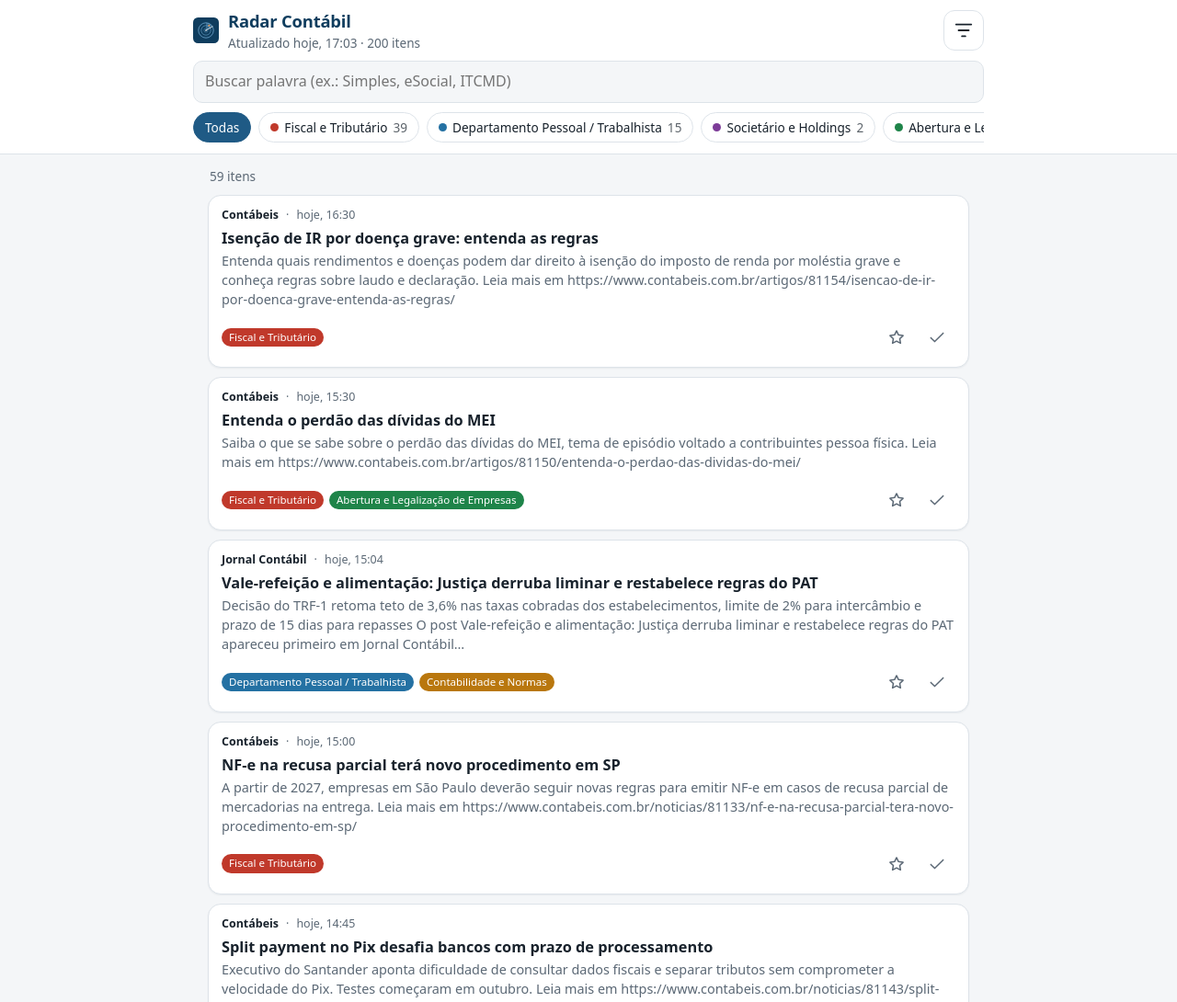
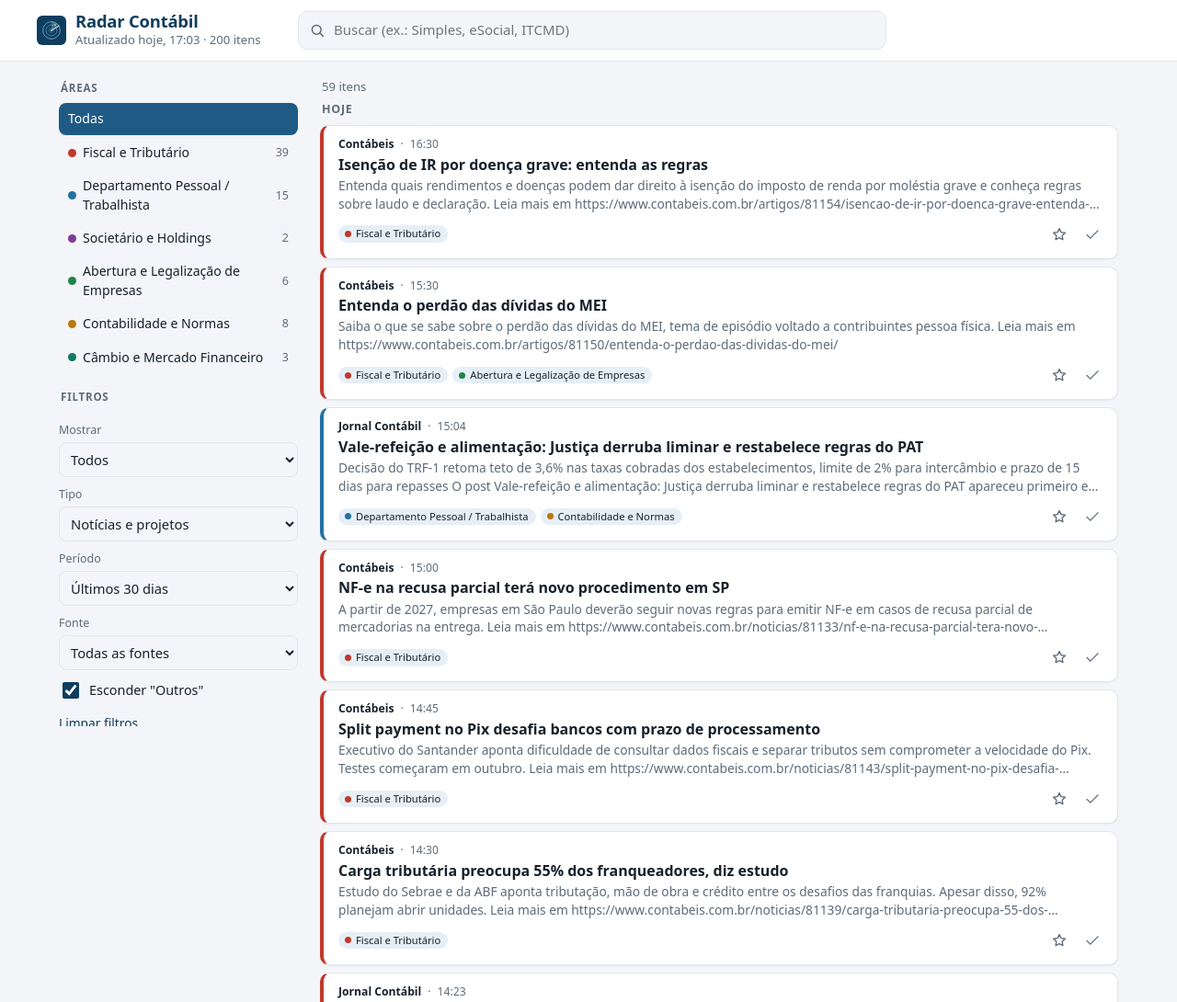
Before and after one commit to gabrielhfg1-rgb/radar-contabil, a plain HTML site: page docs/index.html in a window 1280 px wide. Shown: the top 1090 px of the page at 92% size. Drawn offline with Linux system fonts and the light colour scheme.

Commit message:
Novo layout: barra lateral no computador, notícias agrupadas por dia e cartões compactos
Também limpa o rodapé 'O post ... apareceu primeiro em' e os links dos resumos
(inclusive dos itens já coletados) e tira palavras genéricas da área Normas.

Co-Authored-By: Claude Opus 5.5 <noreply@anthropic.com>
Claude-Session: https://claude.ai/code/session_01PxKG6p3J9pm8Gi6bBzSTcX

```diff
--- a/docs/app.js
+++ b/docs/app.js
@@ -73,6 +73,17 @@
     if (d >= hoje) return "hoje, " + hora;
     if (d >= new Date(hoje - DIA)) return "ontem, " + hora;
     return d.toLocaleDateString("pt-BR", { day: "2-digit", month: "2-digit", year: "numeric" });
+  }
+  function rotuloDia(iso) {
+    const d = new Date(iso);
+    const hoje = new Date(); hoje.setHours(0, 0, 0, 0);
+    if (d >= hoje) return "Hoje";
+    if (d >= new Date(hoje - DIA)) return "Ontem";
+    const t = d.toLocaleDateString("pt-BR", { weekday: "long", day: "2-digit", month: "long" });
+    return t.charAt(0).toUpperCase() + t.slice(1);
+  }
+  function hora(iso) {
+    return new Date(iso).toLocaleTimeString("pt-BR", { hour: "2-digit", minute: "2-digit" });
   }
   function ehNovo(item) {
     return !!estado.visitaAnterior && item.coletado_em > estado.visitaAnterior;
@@ -217,20 +228,21 @@
     const fav = !!estado.favoritos[i.id];
     const etiquetas = i.areas.map((a) =>
       '<span class="etiqueta" style="--cor:' + escapar(estado.corDaArea[a] || "#7f8c8d") + '">' + escapar(estado.nomeDaArea[a] || a) + "</span>").join("");
-    return '<li class="item' + (lido ? " lido" : "") + '" data-id="' + escapar(i.id) + '">' +
+    const corPrincipal = estado.corDaArea[i.areas[0]] || "#7f8c8d";
+    return '<li class="item' + (lido ? " lido" : "") + '" data-id="' + escapar(i.id) + '" style="--cor-area:' + escapar(corPrincipal) + '">' +
       '<div class="item-meta">' +
         (ehNovo(i) ? '<span class="selo-novo">NOVO</span>' : "") +
         (i.tipo === "projeto" ? '<span class="selo-pl">Projeto de lei</span>' : "") +
-        '<span class="fonte">' + escapar(i.fonte) + "</span><span>·</span><time datetime=\"" + escapar(i.data) + '">' + formatarData(i.data) + "</time>" +
+        '<span class="fonte">' + escapar(i.fonte) + "</span><span>·</span><time datetime=\"" + escapar(i.data) + '">' + hora(i.data) + "</time>" +
       "</div>" +
       '<a class="item-titulo" href="' + escapar(linkSeguro(i.link)) + '" target="_blank" rel="noopener noreferrer">' + escapar(i.titulo) + "</a>" +
       (i.resumo ? '<p class="item-resumo">' + escapar(i.resumo) + "</p>" : "") +
       '<div class="item-rodape"><div class="etiquetas">' + etiquetas + "</div>" +
         '<div class="acoes">' +
           '<button class="btn-fav" aria-pressed="' + fav + '" title="' + (fav ? "Tirar dos favoritos" : "Favoritar") + '" aria-label="Favorito">' +
-            '<svg viewBox="0 0 24 24" width="20" height="20" aria-hidden="true"><path d="M12 3.5l2.6 5.3 5.9.9-4.3 4.1 1 5.8L12 16.9l-5.2 2.7 1-5.8L3.5 9.7l5.9-.9z" fill="' + (fav ? "currentColor" : "none") + '" stroke="currentColor" stroke-width="1.8" stroke-linejoin="round"/></svg></button>' +
+            '<svg viewBox="0 0 24 24" width="18" height="18" aria-hidden="true"><path d="M12 3.5l2.6 5.3 5.9.9-4.3 4.1 1 5.8L12 16.9l-5.2 2.7 1-5.8L3.5 9.7l5.9-.9z" fill="' + (fav ? "currentColor" : "none") + '" stroke="currentColor" stroke-width="1.8" stroke-linejoin="round"/></svg></button>' +
           '<button class="btn-lido" aria-pressed="' + lido + '" title="' + (lido ? "Marcar como não lido" : "Marcar como lido") + '" aria-label="Lido">' +
-            '<svg viewBox="0 0 24 24" width="20" height="20" aria-hidden="true"><path d="M4 12.5l5 5L20 6.5" fill="none" stroke="currentColor" stroke-width="' + (lido ? "2.6" : "1.8") + '" stroke-linecap="round" stroke-linejoin="round"/></svg></button>' +
+            '<svg viewBox="0 0 24 24" width="18" height="18" aria-hidden="true"><path d="M4 12.5l5 5L20 6.5" fill="none" stroke="currentColor" stroke-width="' + (lido ? "2.6" : "1.8") + '" stroke-linecap="round" stroke-linejoin="round"/></svg></button>' +
         "</div></div></li>";
   }
 
@@ -239,7 +251,13 @@
     const lista = filtrar(semArea);
     desenharChips(semArea);
     const visiveis = lista.slice(0, estado.pagina * POR_PAGINA);
-    el.lista.innerHTML = visiveis.map(cartao).join("");
+    let diaAtual = "", html = "";
+    visiveis.forEach((i) => {
+      const dia = rotuloDia(i.data);
+      if (dia !== diaAtual) { diaAtual = dia; html += '<li class="dia" aria-hidden="false"><h2>' + escapar(dia) + "</h2></li>"; }
+      html += cartao(i);
+    });
+    el.lista.innerHTML = html;
     el.mais.hidden = visiveis.length >= lista.length;
     el.vazio.hidden = lista.length > 0;
     const novos = lista.filter(ehNovo).length;
@@ -312,8 +330,8 @@
   [el.fonte, el.tipo, el.periodo, el.mostrar, el.outros].forEach((c) => c.addEventListener("change", aoMudarFiltro));
 
   el.btnFiltros.addEventListener("click", () => {
-    const abrir = el.painel.hidden;
-    el.painel.hidden = !abrir;
+    const abrir = !el.painel.classList.contains("aberto");
+    el.painel.classList.toggle("aberto", abrir);
     el.btnFiltros.setAttribute("aria-expanded", String(abrir));
   });
   $("btn-limpar").addEventListener("click", () => {
--- a/docs/estilo.css
+++ b/docs/estilo.css
@@ -1,26 +1,27 @@
 :root {
-  --fundo: #f4f6f8;
+  --fundo: #f3f5f8;
   --cartao: #ffffff;
-  --texto: #18222c;
-  --sutil: #5b6875;
-  --borda: #dde3e9;
+  --texto: #17212b;
+  --sutil: #5d6b78;
+  --borda: #e1e6ec;
   --primaria: #0f3d5e;
-  --primaria-clara: #e3eef6;
+  --primaria-texto: #0f3d5e;
+  --realce: #e6eff6;
   --novo: #d35400;
-  --lido: 0.55;
-  --sombra: 0 1px 2px rgba(16, 32, 48, 0.06);
+  --sombra: 0 1px 2px rgba(16, 32, 48, 0.05);
   color-scheme: light;
 }
 @media (prefers-color-scheme: dark) {
   :root {
-    --fundo: #0f151b;
-    --cartao: #17212a;
-    --texto: #e6edf3;
-    --sutil: #93a1af;
-    --borda: #26333f;
-    --primaria: #7fb8e0;
-    --primaria-clara: #1d3346;
-    --novo: #f39c50;
+    --fundo: #0e141a;
+    --cartao: #161f28;
+    --texto: #e5ecf2;
+    --sutil: #8e9cab;
+    --borda: #243240;
+    --primaria: #1f5a85;
+    --primaria-texto: #8cc3ea;
+    --realce: #1b2c3b;
+    --novo: #f0954a;
     --sombra: none;
     color-scheme: dark;
   }
@@ -33,111 +34,184 @@ body {
   margin: 0;
   background: var(--fundo);
   color: var(--texto);
-  font: 16px/1.45 system-ui, -apple-system, "Segoe UI", Roboto, sans-serif;
+  font: 15px/1.45 system-ui, -apple-system, "Segoe UI", Roboto, sans-serif;
   padding-bottom: env(safe-area-inset-bottom);
 }
-.sutil { color: var(--sutil); font-size: 0.85rem; margin: 0; }
+.sutil { color: var(--sutil); font-size: 0.82rem; margin: 0; }
 
-/* ---------- topo ---------- */
+/* ---------------- topo ---------------- */
 .topo {
-  position: sticky; top: 0; z-index: 5;
+  position: sticky; top: 0; z-index: 10;
   background: var(--cartao);
   border-bottom: 1px solid var(--borda);
-  padding: calc(10px + env(safe-area-inset-top)) 16px 0;
+  padding: calc(10px + env(safe-area-inset-top)) 16px 10px;
 }
-.topo-linha { display: flex; align-items: center; justify-content: space-between; gap: 12px; max-width: 860px; margin: 0 auto; }
-.marca { display: flex; align-items: center; gap: 10px; min-width: 0; }
-.marca h1 { font-size: 1.15rem; margin: 0; color: var(--primaria); letter-spacing: -0.01em; }
+.topo-conteudo {
+  max-width: 1200px; margin: 0 auto;
+  display: grid; grid-template-columns: 1fr auto; grid-template-areas: "marca botao" "busca busca";
+  align-items: center; gap: 10px 12px;
+}
+.marca { grid-area: marca; display: flex; align-items: center; gap: 10px; min-width: 0; }
+.marca h1 { font-size: 1.15rem; margin: 0; color: var(--primaria-texto); letter-spacing: -0.01em; line-height: 1.2; }
+.busca { grid-area: busca; position: relative; color: var(--sutil); }
+.busca svg { position: absolute; left: 12px; top: 50%; transform: translateY(-50%); }
+.busca input {
+  width: 100%; font: inherit; padding: 9px 12px 9px 38px; border-radius: 10px;
+  border: 1px solid var(--borda); background: var(--fundo); color: var(--texto);
+}
+.busca input:focus { outline: 2px solid var(--primaria-texto); outline-offset: -1px; }
 .btn-icone {
-  position: relative; display: grid; place-items: center;
-  width: 44px; height: 44px; border-radius: 12px;
+  grid-area: botao; position: relative; display: grid; place-items: center;
+  width: 42px; height: 42px; border-radius: 10px;
   border: 1px solid var(--borda); background: var(--cartao); color: var(--texto); cursor: pointer;
 }
-.btn-icone[aria-expanded="true"] { background: var(--primaria-clara); }
+.btn-icone[aria-expanded="true"] { background: var(--realce); }
 .bolinha {
-  position: absolute; top: -4px; right: -4px; min-width: 18px; height: 18px; padding: 0 5px;
+  position: absolute; top: -5px; right: -5px; min-width: 18px; height: 18px; padding: 0 5px;
   border-radius: 9px; background: var(--novo); color: #fff; font-size: 0.7rem; line-height: 18px; text-align: center;
 }
-.busca { max-width: 860px; margin: 10px auto 0; }
-.busca input {
-  width: 100%; font: inherit; padding: 10px 12px; border-radius: 10px;
-  border: 1px solid var(--borda); background: var(--fundo); color: var(--texto);
-}
+
+/* ---------------- estrutura ---------------- */
+.layout { max-width: 1200px; margin: 0 auto; }
+.lateral { padding: 10px 16px 0; }
+.bloco + .bloco { margin-top: 10px; }
+.titulo-bloco { display: none; }
+
+/* Áreas — no celular, uma faixa que rola para o lado */
 .chips {
-  display: flex; gap: 8px; overflow-x: auto; padding: 10px 0 12px; max-width: 860px; margin: 0 auto;
+  display: flex; gap: 8px; overflow-x: auto; margin: 0 -16px; padding: 2px 16px 6px;
   scrollbar-width: none;
 }
 .chips::-webkit-scrollbar { display: none; }
 .chip {
-  flex: 0 0 auto; display: inline-flex; align-items: center; gap: 6px;
-  font: inherit; font-size: 0.85rem; padding: 6px 12px; border-radius: 999px; cursor: pointer;
+  flex: 0 0 auto; display: inline-flex; align-items: center; gap: 7px;
+  font: inherit; font-size: 0.84rem; padding: 6px 12px; border-radius: 999px; cursor: pointer;
   border: 1px solid var(--borda); background: var(--cartao); color: var(--texto); white-space: nowrap;
 }
-.chip .ponto { width: 9px; height: 9px; border-radius: 50%; background: var(--cor); }
+.chip .ponto { width: 9px; height: 9px; border-radius: 50%; background: var(--cor); flex: 0 0 auto; }
+.chip .qtd { color: var(--sutil); font-variant-numeric: tabular-nums; font-size: 0.78rem; }
 .chip[aria-pressed="true"] { background: var(--cor); border-color: var(--cor); color: #fff; }
 .chip[aria-pressed="true"] .ponto { background: #fff; }
-.chip .qtd { opacity: 0.7; font-variant-numeric: tabular-nums; }
+.chip[aria-pressed="true"] .qtd { color: rgba(255, 255, 255, 0.85); }
 
-/* ---------- filtros ---------- */
+/* Filtros — no celular, abrem pelo botão ☰ */
 .filtros {
-  max-width: 860px; margin: 0 auto; padding: 12px 16px;
-  display: grid; grid-template-columns: 1fr 1fr; gap: 10px 12px;
-  background: var(--cartao); border-bottom: 1px solid var(--borda);
+  display: none;
+  background: var(--cartao); border: 1px solid var(--borda); border-radius: 12px; padding: 12px;
+  grid-template-columns: 1fr 1fr; gap: 10px 12px;
 }
-.filtros[hidden] { display: none; }
-.filtros label { display: flex; flex-direction: column; gap: 4px; font-size: 0.8rem; color: var(--sutil); }
+.filtros.aberto { display: grid; }
+.filtros label { display: flex; flex-direction: column; gap: 4px; font-size: 0.78rem; color: var(--sutil); }
 .filtros select {
-  font: inherit; font-size: 0.95rem; padding: 8px; border-radius: 8px;
+  font: inherit; font-size: 0.92rem; padding: 7px 8px; border-radius: 8px;
   border: 1px solid var(--borda); background: var(--fundo); color: var(--texto); width: 100%;
 }
 .filtros .check { flex-direction: row; align-items: center; gap: 8px; color: var(--texto); font-size: 0.9rem; grid-column: 1 / -1; }
-.filtros .check input { width: 20px; height: 20px; }
-.filtros-acoes { grid-column: 1 / -1; display: flex; flex-wrap: wrap; gap: 8px 16px; }
-.btn-texto { font: inherit; font-size: 0.9rem; background: none; border: 0; color: var(--primaria); padding: 6px 0; cursor: pointer; text-decoration: underline; }
+.filtros .check input { width: 18px; height: 18px; accent-color: var(--primaria); }
+.filtros-acoes { grid-column: 1 / -1; display: flex; flex-wrap: wrap; gap: 4px 16px; }
+.btn-texto { font: inherit; font-size: 0.86rem; background: none; border: 0; color: var(--primaria-texto); padding: 4px 0; cursor: pointer; text-decoration: underline; text-underline-offset: 2px; }
 
-/* ---------- lista ---------- */
-main { max-width: 860px; margin: 0 auto; padding: 8px 16px 24px; }
-.resumo-lista { margin: 6px 2px 10px; }
-.lista { list-style: none; margin: 0; padding: 0; display: grid; gap: 10px; }
-.item {
-  background: var(--cartao); border: 1px solid var(--borda); border-radius: 14px;
-  padding: 12px 14px; box-shadow: var(--sombra);
-}
-.item.lido .item-titulo, .item.lido .item-resumo { opacity: var(--lido); }
-.item-meta { display: flex; flex-wrap: wrap; align-items: center; gap: 4px 8px; font-size: 0.78rem; color: var(--sutil); }
-.item-meta .fonte { font-weight: 600; color: var(--texto); }
-.selo-novo { background: var(--novo); color: #fff; border-radius: 4px; padding: 0 6px; font-size: 0.7rem; font-weight: 700; letter-spacing: 0.03em; }
-.selo-pl { border: 1px solid var(--sutil); border-radius: 4px; padding: 0 5px; font-size: 0.7rem; }
-.item-titulo { display: block; margin: 6px 0 4px; font-size: 1.02rem; font-weight: 600; line-height: 1.3; color: var(--texto); text-decoration: none; }
-.item-titulo:hover { color: var(--primaria); text-decoration: underline; }
-.item-resumo { margin: 0; font-size: 0.9rem; color: var(--sutil); overflow-wrap: anywhere; }
-.item-rodape { display: flex; align-items: center; justify-content: space-between; gap: 8px; margin-top: 10px; }
-.etiquetas { display: flex; flex-wrap: wrap; gap: 6px; }
-.etiqueta { font-size: 0.72rem; padding: 2px 8px; border-radius: 999px; color: #fff; background: var(--cor); }
-.acoes { display: flex; gap: 4px; flex: 0 0 auto; }
-.acoes button {
-  width: 40px; height: 40px; display: grid; place-items: center; border-radius: 10px; cursor: pointer;
-  border: 1px solid transparent; background: none; color: var(--sutil);
-}
-.acoes button:hover { border-color: var(--borda); }
-.acoes button[aria-pressed="true"] { color: var(--novo); }
-.acoes .btn-lido[aria-pressed="true"] { color: var(--primaria); }
-.btn-mais {
-  display: block; width: 100%; margin: 14px 0 0; padding: 12px; font: inherit; cursor: pointer;
-  border-radius: 12px; border: 1px solid var(--borda); background: var(--cartao); color: var(--primaria);
-}
-.vazio { text-align: center; color: var(--sutil); padding: 40px 0; }
-
-/* ---------- rodapé ---------- */
-.rodape { max-width: 860px; margin: 0 auto; padding: 0 16px 32px; }
-.rodape summary { cursor: pointer; color: var(--sutil); font-size: 0.9rem; padding: 8px 0; }
-.rodape ul { padding-left: 18px; font-size: 0.82rem; margin: 4px 0 12px; }
-.rodape li { margin-bottom: 4px; overflow-wrap: anywhere; }
+.fontes-status { display: none; }
+.fontes-status summary { cursor: pointer; color: var(--sutil); font-size: 0.86rem; padding: 4px 0; }
+.fontes-status ul { padding-left: 16px; font-size: 0.8rem; margin: 6px 0 0; }
+.fontes-status li { margin-bottom: 6px; overflow-wrap: anywhere; }
 .ok { color: #1e8449; }
 .erro { color: #c0392b; }
 
-@media (min-width: 700px) {
-  .filtros { grid-template-columns: repeat(4, 1fr); }
-  .filtros .check { grid-column: auto / span 2; }
-  .filtros-acoes { grid-column: auto / span 2; justify-content: flex-end; }
+/* ---------------- lista ---------------- */
+main { padding: 6px 16px 32px; min-width: 0; }
+.resumo-lista { margin: 6px 2px 4px; color: var(--sutil); font-size: 0.82rem; }
+.lista { list-style: none; margin: 0; padding: 0; }
+.dia { margin: 18px 2px 8px; }
+.dia:first-child { margin-top: 6px; }
+.dia h2 {
+  margin: 0; font-size: 0.78rem; font-weight: 700; text-transform: uppercase; letter-spacing: 0.06em; color: var(--sutil);
 }
+.item {
+  position: relative;
+  background: var(--cartao); border: 1px solid var(--borda); border-left: 4px solid var(--cor-area, var(--borda));
+  border-radius: 10px; padding: 10px 12px 8px 14px; margin-bottom: 8px; box-shadow: var(--sombra);
+}
+.item.lido { background: transparent; }
+.item.lido .item-titulo, .item.lido .item-resumo { opacity: 0.55; }
+.item-meta { display: flex; flex-wrap: wrap; align-items: center; gap: 2px 7px; font-size: 0.76rem; color: var(--sutil); }
+.item-meta .fonte { font-weight: 600; color: var(--texto); }
+.selo-novo { background: var(--novo); color: #fff; border-radius: 4px; padding: 0 6px; font-size: 0.66rem; font-weight: 700; letter-spacing: 0.04em; }
+.selo-pl { border: 1px solid var(--sutil); border-radius: 4px; padding: 0 5px; font-size: 0.68rem; }
+.item-titulo {
+  display: block; margin: 3px 0 2px; font-size: 0.98rem; font-weight: 600; line-height: 1.32;
+  color: var(--texto); text-decoration: none;
+}
+.item-titulo:hover { color: var(--primaria-texto); text-decoration: underline; }
+.item-resumo {
+  margin: 0; font-size: 0.86rem; color: var(--sutil); overflow-wrap: anywhere;
+  display: -webkit-box; -webkit-line-clamp: 2; -webkit-box-orient: vertical; overflow: hidden;
+}
+.item-rodape { display: flex; align-items: center; justify-content: space-between; gap: 8px; margin-top: 6px; }
+.etiquetas { display: flex; flex-wrap: wrap; gap: 5px; }
+.etiqueta {
+  display: inline-flex; align-items: center; gap: 5px;
+  font-size: 0.7rem; padding: 1px 8px 1px 7px; border-radius: 999px;
+  background: var(--realce); color: var(--texto);
+}
+.etiqueta::before { content: ""; width: 7px; height: 7px; border-radius: 50%; background: var(--cor); }
+.acoes { display: flex; gap: 2px; flex: 0 0 auto; margin-right: -4px; }
+.acoes button {
+  width: 34px; height: 34px; display: grid; place-items: center; border-radius: 8px; cursor: pointer;
+  border: 0; background: none; color: var(--sutil);
+}
+.acoes button:hover { background: var(--realce); color: var(--texto); }
+.acoes button[aria-pressed="true"] { color: var(--novo); }
+.acoes .btn-lido[aria-pressed="true"] { color: var(--primaria-texto); }
+.btn-mais {
+  display: block; width: 100%; margin: 12px 0 0; padding: 11px; font: inherit; cursor: pointer;
+  border-radius: 10px; border: 1px solid var(--borda); background: var(--cartao); color: var(--primaria-texto);
+}
+.vazio { text-align: center; color: var(--sutil); padding: 40px 0; }
+.nota { margin-top: 20px; text-align: center; }
+
+/* ---------------- computador: barra lateral fixa ---------------- */
+@media (min-width: 900px) {
+  body { font-size: 15px; }
+  .topo { padding: 12px 24px; }
+  .topo-conteudo { grid-template-columns: 260px 1fr; grid-template-areas: "marca busca"; gap: 24px; }
+  .busca { max-width: 640px; }
+  .btn-icone { display: none; }
+
+  .layout { display: grid; grid-template-columns: 260px 1fr; gap: 24px; padding: 0 24px; }
+  .lateral {
+    position: sticky; top: 70px; align-self: start;
+    max-height: calc(100vh - 80px); overflow-y: auto; padding: 18px 0 24px;
+  }
+  .bloco + .bloco { margin-top: 18px; }
+  .titulo-bloco {
+    display: block; margin: 0 0 8px 2px; font-size: 0.72rem; font-weight: 700;
+    text-transform: uppercase; letter-spacing: 0.07em; color: var(--sutil);
+  }
+  .chips { flex-direction: column; gap: 2px; overflow: visible; margin: 0; padding: 0; }
+  .chip {
+    width: 100%; justify-content: flex-start; border-radius: 8px; border: 0; background: none;
+    padding: 7px 10px; font-size: 0.88rem; white-space: normal; text-align: left;
+  }
+  .chip:hover { background: var(--realce); }
+  .chip .qtd { margin-left: auto; }
+  .chip[aria-pressed="true"] { background: var(--cor); }
+
+  .filtros, .filtros.aberto {
+    display: grid; grid-template-columns: 1fr; gap: 10px;
+    background: none; border: 0; padding: 0; border-radius: 0;
+  }
+  .filtros .check, .filtros-acoes { grid-column: auto; }
+  .filtros-acoes { flex-direction: column; align-items: flex-start; gap: 2px; }
+  .fontes-status { display: block; border-top: 1px solid var(--borda); padding-top: 12px; }
+
+  main { padding: 14px 0 40px; }
+  .resumo-lista { margin-top: 4px; }
+  .item { padding: 11px 14px 9px 16px; }
+  .item-titulo { font-size: 1rem; }
+}
+
+/* No celular, "Situação das fontes" aparece no fim, junto com os filtros abertos */
+@media (max-width: 899px) {
+  .filtros.aberto ~ .fontes-status { display: block; padding: 0 2px; }
+}
--- a/docs/index.html
+++ b/docs/index.html
@@ -11,30 +11,38 @@
   <link rel="apple-touch-icon" href="icones/icone-180.png">
   <meta name="apple-mobile-web-app-capable" content="yes">
   <meta name="apple-mobile-web-app-title" content="Radar Contábil">
-  <link rel="stylesheet" href="estilo.css">
+  <link rel="stylesheet" href="estilo.css?v=2">
 </head>
 <body>
   <header class="topo">
-    <div class="topo-linha">
+    <div class="topo-conteudo">
       <div class="marca">
-        <img src="icones/icone.svg" alt="" width="28" height="28">
+        <img src="icones/icone.svg" alt="" width="32" height="32">
         <div>
           <h1>Radar Contábil</h1>
           <p id="atualizado" class="sutil">Carregando…</p>
         </div>
+      </div>
+      <div class="busca">
+        <svg viewBox="0 0 24 24" width="18" height="18" aria-hidden="true"><circle cx="11" cy="11" r="6.5" fill="none" stroke="currentColor" stroke-width="2"/><path d="M16 16l4.5 4.5" stroke="currentColor" stroke-width="2" stroke-linecap="round"/></svg>
+        <input id="busca" type="search" placeholder="Buscar (ex.: Simples, eSocial, ITCMD)" autocomplete="off" enterkeyhint="search" aria-label="Buscar">
       </div>
       <button id="btn-filtros" class="btn-icone" aria-expanded="false" aria-controls="painel-filtros" title="Filtros">
         <svg viewBox="0 0 24 24" width="22" height="22" aria-hidden="true"><path d="M3 5h18M6 12h12M10 19h4" stroke="currentColor" stroke-width="2" stroke-linecap="round" fill="none"/></svg>
         <span id="contador-filtros" class="bolinha" hidden></span>
       </button>
     </div>
-    <div class="busca">
-      <input id="busca" type="search" placeholder="Buscar palavra (ex.: Simples, eSocial, ITCMD)" autocomplete="off" enterkeyhint="search">
-    </div>
-    <nav id="areas" class="chips" aria-label="Áreas"></nav>
   </header>
 
-  <section id="painel-filtros" class="filtros" hidden>
+  <div class="layout">
+    <aside class="lateral">
+      <section class="bloco">
+        <h2 class="titulo-bloco">Áreas</h2>
+        <nav id="areas" class="chips" aria-label="Áreas"></nav>
+      </section>
+
+      <section id="painel-filtros" class="bloco filtros">
+        <h2 class="titulo-bloco">Filtros</h2>
         <label>Mostrar
           <select id="f-mostrar">
             <option value="todos">Todos</option>
@@ -68,21 +76,21 @@
         </div>
       </section>
 
+      <details class="bloco fontes-status">
+        <summary>Situação das fontes</summary>
+        <ul id="fontes-status"></ul>
+      </details>
+    </aside>
+
     <main>
-    <p id="resumo-lista" class="sutil resumo-lista"></p>
+      <p id="resumo-lista" class="resumo-lista"></p>
       <ol id="lista" class="lista"></ol>
       <button id="btn-mais" class="btn-mais" hidden>Mostrar mais</button>
       <p id="vazio" class="vazio" hidden>Nenhum item com esses filtros.</p>
+      <p class="sutil nota">Favoritos e lidos ficam salvos só neste aparelho. Cada item leva ao site original.</p>
     </main>
+  </div>
 
-  <footer class="rodape">
-    <details>
-      <summary>Situação das fontes</summary>
-      <ul id="fontes-status"></ul>
-    </details>
-    <p class="sutil">Favoritos e lidos ficam salvos só neste aparelho. Cada item leva ao site original.</p>
-  </footer>
-
-  <script src="app.js"></script>
+  <script src="app.js?v=2"></script>
 </body>
 </html>
--- a/docs/sw.js
+++ b/docs/sw.js
@@ -1,8 +1,8 @@
 /* Service worker: deixa o painel abrir rápido e funcionar sem internet
    (mostra a última versão baixada). Ao mudar arquivos do painel, aumente a VERSAO. */
-const VERSAO = "radar-v1";
+const VERSAO = "radar-v2";
 const ARQUIVOS = [
-  "./", "index.html", "estilo.css", "app.js", "manifest.webmanifest",
+  "./", "index.html", "estilo.css?v=2", "app.js?v=2", "manifest.webmanifest",
   "icones/icone.svg", "icones/icone-192.png", "icones/icone-512.png",
 ];
 
```
Also changed, not shown: categorias.json (+3 -4 lines), 4 other files. Lines whose indentation alone changed are shown as unchanged.
